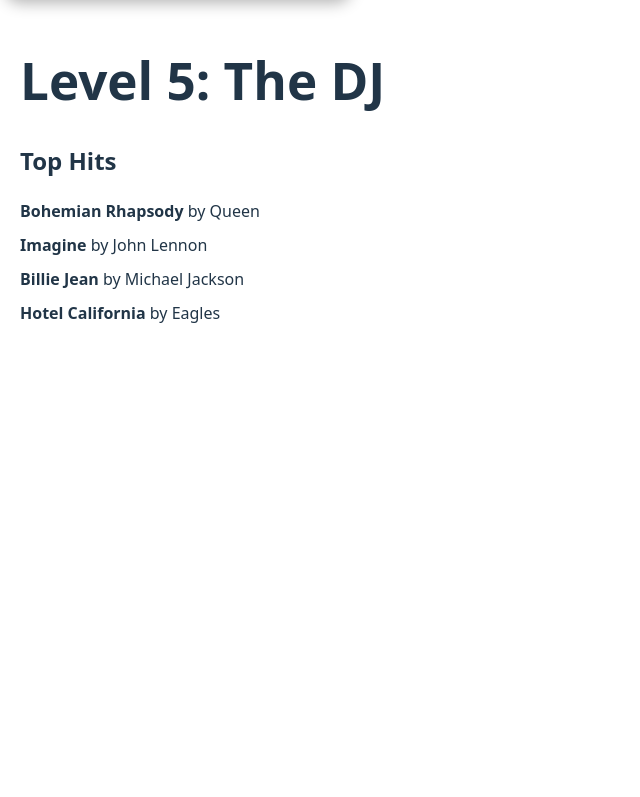
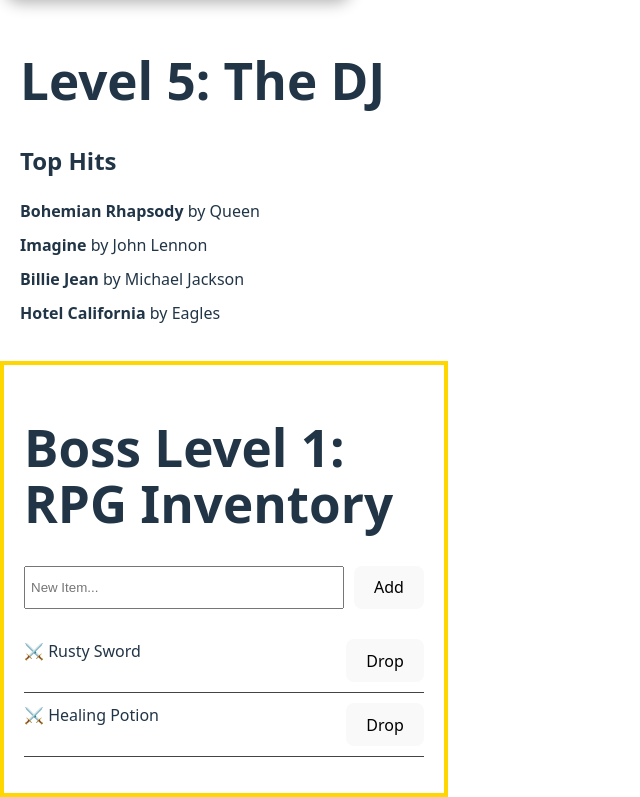
Before and after one commit to kiandavey/react-mastery-path, a React (Vite) app: page / in a window 1280 px wide. Shown: the part 1351-2148 px from the top of the page, without its empty margins (0-640 px from the left). Before the commit the page ends 1712 px from the top, so only its background shows below. Built offline with nearby package versions, Linux system fonts and the light colour scheme.

Commit message:
BOSS VICTORY: RPG Inventory System

```diff
--- a/src/App.jsx
+++ b/src/App.jsx
@@ -4,6 +4,7 @@
 import Level3 from './challenges/Level3-Score'
 import Level4 from './challenges/Level4-Mirror'
 import Level5 from './challenges/Level5-Playlist'
+import BossLevel1 from './challenges/BossLevel1'
 
 function App() {
   return (
@@ -13,6 +14,7 @@
       <Level3 />
       <Level4 />
       <Level5 />
+      <BossLevel1 />
     </div>
   )
 }
--- /dev/null
+++ b/src/challenges/BossLevel1.jsx
@@ -0,0 +1,72 @@
+// src/challenges/BossLevel1.jsx
+import { useState } from 'react';
+
+export default function BossLevel1() {
+  // STATE 1: The Input box (for typing new items)
+  const [newItemName, setNewItemName] = useState("");
+
+  // STATE 2: The Inventory List (Array of objects)
+  const [items, setItems] = useState([
+    { id: 1, name: "Rusty Sword" },
+    { id: 2, name: "Healing Potion" }
+  ]);
+
+  function addItem() {
+    if (!newItemName) return;
+
+    const newItem = {
+      id: Date.now(),
+      name: newItemName
+    };
+
+    // Update the items state
+    setItems(oldItems => [...oldItems, newItem]);
+
+    // Clear the input box (setNewItemName to "")
+    setNewItemName("");
+  }
+
+  function dropItem(idToDelete) {
+    // Update the items state
+    const updatedList = items.filter(item => item.id !== idToDelete);
+    setItems(updatedList);
+  }
+
+  return (
+    <div style={{ padding: '20px', maxWidth: '400px', border: '4px solid gold' }}>
+      <h1>Boss Level 1: RPG Inventory</h1>
+
+      {/* INPUT SECTION */}
+      <div style={{ marginBottom: '20px', display: 'flex', gap: '10px' }}>
+        <input
+          type="text"
+          placeholder="New Item..."
+          value={newItemName}
+          onChange={(e) => setNewItemName(e.target.value)}
+          style={{ padding: '5px', flexGrow: 1 }}
+        />
+        <button onClick={addItem}>Add</button>
+      </div>
+
+      {/* LIST SECTION */}
+      <ul style={{ listStyle: 'none', padding: 0 }}>
+        {items.map((item) => (
+          <li
+            key={item.id}
+            style={{
+              display: 'flex',
+              justifyContent: 'space-between',
+              borderBottom: '1px solid #444',
+              padding: '10px 0'
+            }}
+          >
+            <span>⚔️ {item.name}</span>
+            <button onClick={() => dropItem(item.id)}>Drop</button>
+          </li>
+        ))}
+      </ul>
+
+      {items.length === 0 && <p>Your inventory is empty!</p>}
+    </div>
+  );
+}
```
